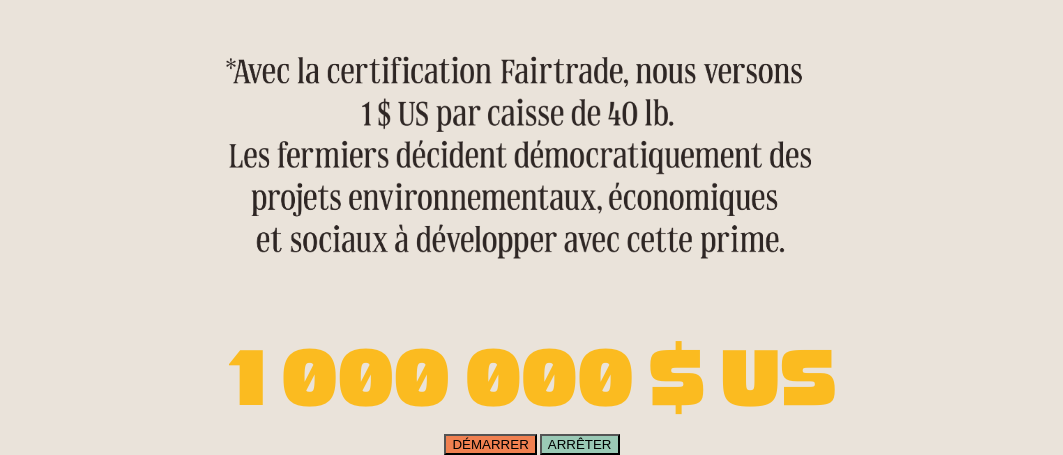
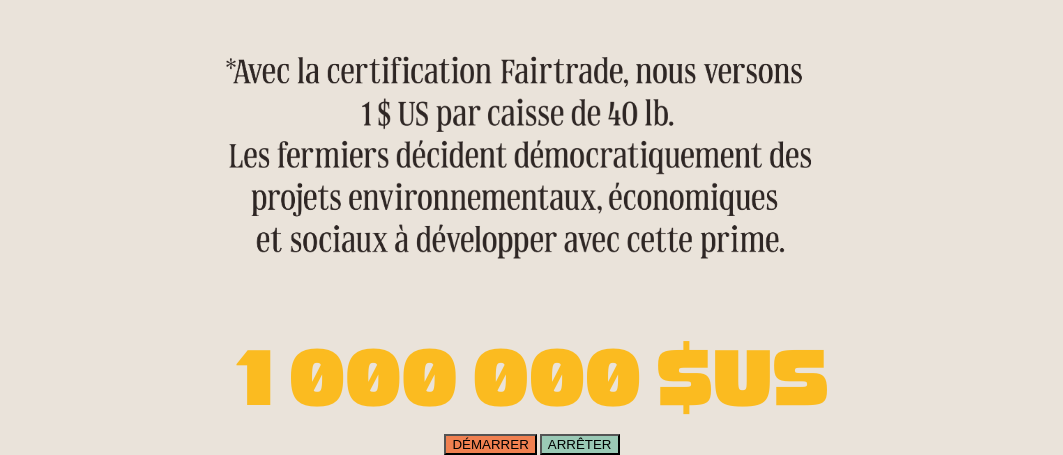
Before and after one commit to Equifruit-Loubna/equifruit-counter, a plain HTML site: page index.html in a window 1280 px wide. Both pictures are taken after a click on the button "DÉMARRER". Shown: the part 782-1237 px from the top of the page, without its empty margins (108-1171 px from the left). Drawn offline with Linux system fonts and the light colour scheme.

Commit message:
updated XYZ

```diff
--- a/index.html
+++ b/index.html
@@ -106,7 +106,7 @@
 <body>
   <img src="assets/image 1.png" alt="Image 1" class="header-image" />
   <img src="assets/image 2.png" alt="Image 2" class="header-image"/>
-  <div id="counter">0 $ US</div>
+  <div id="counter">0&nbsp;$US</div>
 
 <div class="button-wrapper"></div>
   <button class="button" id="start">DÉMARRER</button>
@@ -138,7 +138,7 @@
     } else {
       counter += 10000;
     }
-    counterElement.innerHTML = counter.toLocaleString('fr-CA') + " $ US";
+    counterElement.innerHTML = counter.toLocaleString('fr-CA') + "&nbsp;$US";
   }
 
   function dropBananas() {
```
